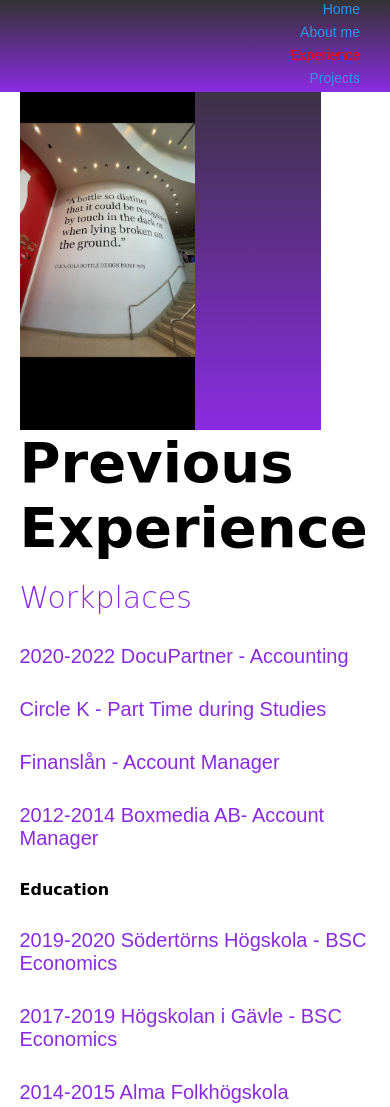
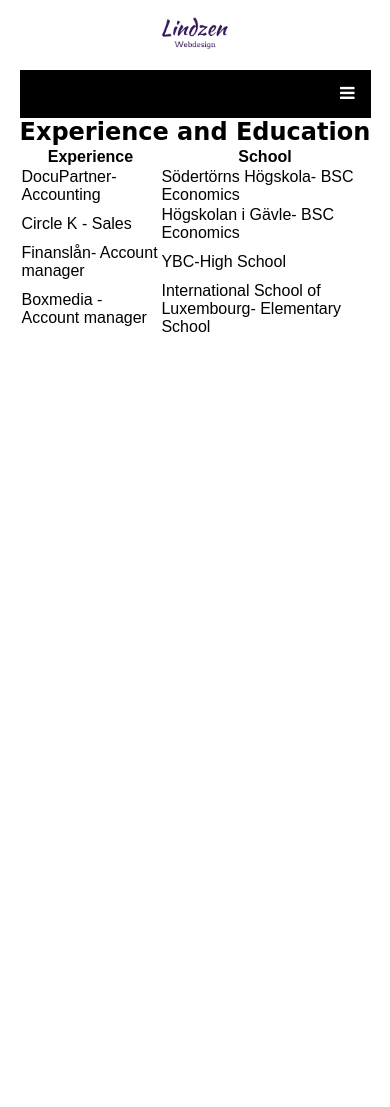
Before and after one commit to Lindzen-Morgan/First-website, a plain HTML site: page experience.html in a window 390 px wide. Shown: the top 1107 px of the page. After the commit the page ends 844 px from the top, so only its background shows below. Drawn offline with Linux system fonts and the light colour scheme.

Commit message:
updated CV with Json and simple javascript navbar

```diff
--- a/experience.html
+++ b/experience.html
@@ -5,47 +5,60 @@
     <meta http-equiv="X-UA-Compatible" content="IE=edge">
     <link rel="stylesheet" href="style.css" class="style">
     <meta name="viewport" content="width=device-width, initial-scale=1.0">
+	<link rel="stylesheet" href="https://cdnjs.cloudflare.com/ajax/libs/font-awesome/4.7.0/css/font-awesome.min.css">
     <title>About me</title>
 </head>
 <body>
     <div class="container">
+		<div class="logo-header">
+			<img src="lindzen-logo.png">
+		</div>
+        <!-- Top Navigation Menu -->
+<div class="topnav">
+  <a href="#home" onclick="myFunction()" class="active">&nbsp;</a>
+  <div id="myLinks">
+	<a href="index.html">Home</a></li>
+    <a href="projects.html">Projects</a>
+    <a href="experience.html" class="active">Experience</a>
+    <a href="aboutME.html">About me</a>
+  </div>
+  <a href="javascript:void(0);" class="icon" onclick="myFunction()">
+    <i class="fa fa-bars"></i>
+  </a>
+</div>
         <div class="navbar">
-
             <nav>
                 <ul>
                     <li><a href="index.html">Home</a></li>
-                    <li><a href="aboutME.html">About me</a></li>
-                    <li><a href="experience.html" class="active">Experience</a></li>
+                    <li><a href="aboutME.html" class="active">About me</a></li>
+                    <li><a href="experience.html">Experience</a></li>
                     <li><a href="projects.html">Projects</a></li>
                 </ul>
             </nav>
-            </div>
-            <div class="row">
-                <div class="col-1">
-                    <h2>Previous Experience</h2>
-                    <h3>Workplaces</h3>
-                    <p> 2020-2022 DocuPartner - Accounting</p>
-                    <p> Circle K - Part Time during Studies</p>
-                    <p> Finanslån - Account Manager</p>
-                    <p>2012-2014 Boxmedia AB- Account Manager</p>
-
-
-                <h4>Education</h4>
-                <p>2019-2020 Södertörns Högskola - BSC Economics</p>
-                <p>2017-2019 Högskolan i Gävle - BSC Economics</p>
-                <p>2014-2015 Alma Folkhögskola </p>
-                <p>2009-2012 YBC - IB diploma</p>
-                <p>2000-2009 ISL- Elementary School</p>
-
-                     </div>
-                     <div class="col-2">
-                        <img src="cocacola.jpg" class="picture">
-                        <div class="color-box"></div>
-                     </div>
-
-              </div>
         </div>
-
+        <h2>Experience and Education</h2>
+        <table id = "tb1">
+            <tr>
+                <th>Experience</th>
+                <th>School</th>
+            </tr>
+        </table>
+        <script>
+            fetch("myCV.json")
+                .then(response => response.json())
+                .then(data => {
+                    for (var i = 0; i<data.items.length; i++){
+                        let experience = data.items[i].experience;
+                        let school = data.items[i].school;
+                            document.querySelector("#tb1").innerHTML += `
+                                <tr>
+                                    <td>${experience}</td>
+                                    <td>${school}</td>
+                                </tr>`;
+                    }
+                })
+        </script>
+    <script src="javascript.js"></script>
 
 </body>
 </html>
--- a/javascript.js
+++ b/javascript.js
@@ -26,3 +26,12 @@ function play() {
         }
     }
 }
+
+function myFunction() {
+  var x = document.getElementById("myLinks");
+  if (x.style.display === "block") {
+    x.style.display = "none";
+  } else {
+    x.style.display = "block";
+  }
+}
--- /dev/null
+++ b/myCV.json
@@ -0,0 +1,22 @@
+{
+    "items": [
+        {
+            "experience": "DocuPartner-Accounting",
+            "school":"Södertörns Högskola- BSC Economics"
+
+        },
+        {
+            "experience":"Circle K - Sales",
+            "school":"Högskolan i Gävle- BSC Economics"
+        },
+        {
+            "experience":"Finanslån- Account manager",
+            "school":"YBC-High School"
+        },
+        {
+            "experience":"Boxmedia - Account manager",
+            "school":"International School of Luxembourg- Elementary School"
+
+        }
+    ]
+}
--- a/style.css
+++ b/style.css
@@ -11,6 +11,14 @@
         overflow: hidden;
     }
 
+	.logo-header{
+		text-align: center;
+	}
+
+	.logo-header img{
+		width: 25%;
+	}
+
     .navbar{
         width: 100%;
         display: flex;
@@ -19,6 +27,13 @@
 
     nav{flex: 1;
     text-align: right;}
+
+	nav ul{
+		text-align: center;
+		border-top: 1px solid #000;
+		border-bottom: 1px solid #000;
+		padding: 10px 0 10px 0;
+	}
 
     nav ul li{
         list-style: none;
@@ -37,7 +52,7 @@
         transition-delay: 0s;
         visibility: visible;
     }
-    .active{color: red;}
+    .active{color:black;}
 
     .row{
         display: flex;
@@ -130,27 +145,57 @@
        transform: translateX(-50px);
     }
 
+	/** TEST **/
+
+.topnav {
+  display: none;
+}
+	/** TEST **/
+
     @media only screen and (max-width:700px){
-        nav ul{
-            width:100%;
-            color: #fff;
-            background: linear-gradient(#333,#8A2BE2);
-            position:absolute;
 
-            right:0;
-            z-index: 2;
-        }
-        nav ul li{
-            display:block;
-  }
-  .nav ul li:first-child{
-    padding-top: 5px;
+		.topnav {
+  display: block;
+  overflow: hidden;
+  background-color: #333;
+  position: relative;
+}
+
+.topnav #myLinks {
+  display: none;
+}
+
+.topnav a {
+  color: white;
+  padding: 14px 16px;
+  text-decoration: none;
+  font-size: 17px;
+  display: block;
+}
+
+.topnav a.icon {
+  background: black;
+  display: block;
+  position: absolute;
+  right: 0;
+  top: 0;
+}
+
+.topnav a:hover {
+  background-color: #ddd;
+  color: black;
+}
+
+.active {
+  background-color: #000;
+  color: white;
+}
+
+.topnav .active:hover{
+	background-color: #000;
+}
+
+.navbar{
+	display: none;
+}
     }
-        nav ul li:hover{
-            color:#fff;
-        }
-        .row{flex-direction: column-reverse;
-        margin: 50px 0;
-    }
-
-    }
```
Also changed, not shown: aboutME.html (+21 -2 lines), index.html (+20 -4 lines), numbergame.html (+19 -3 lines), projects.html (+20 -4 lines), TBA.jpg (deleted).
